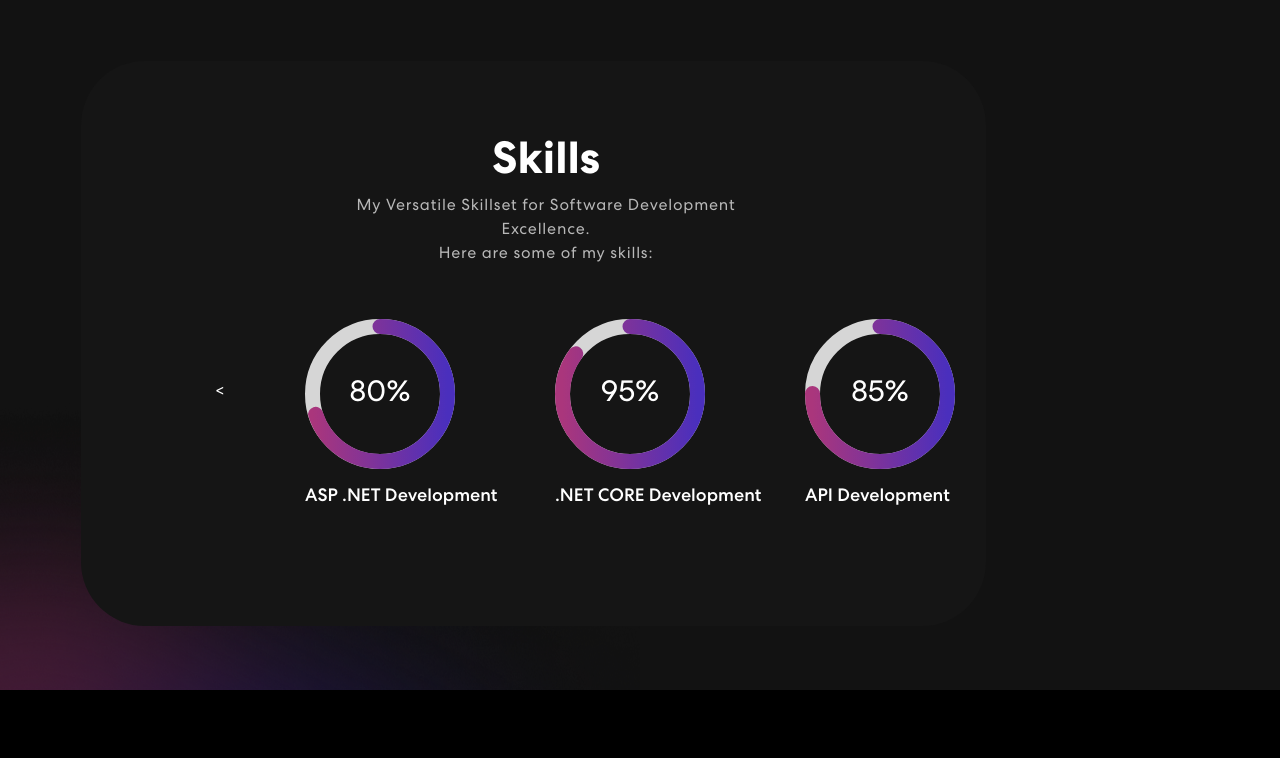
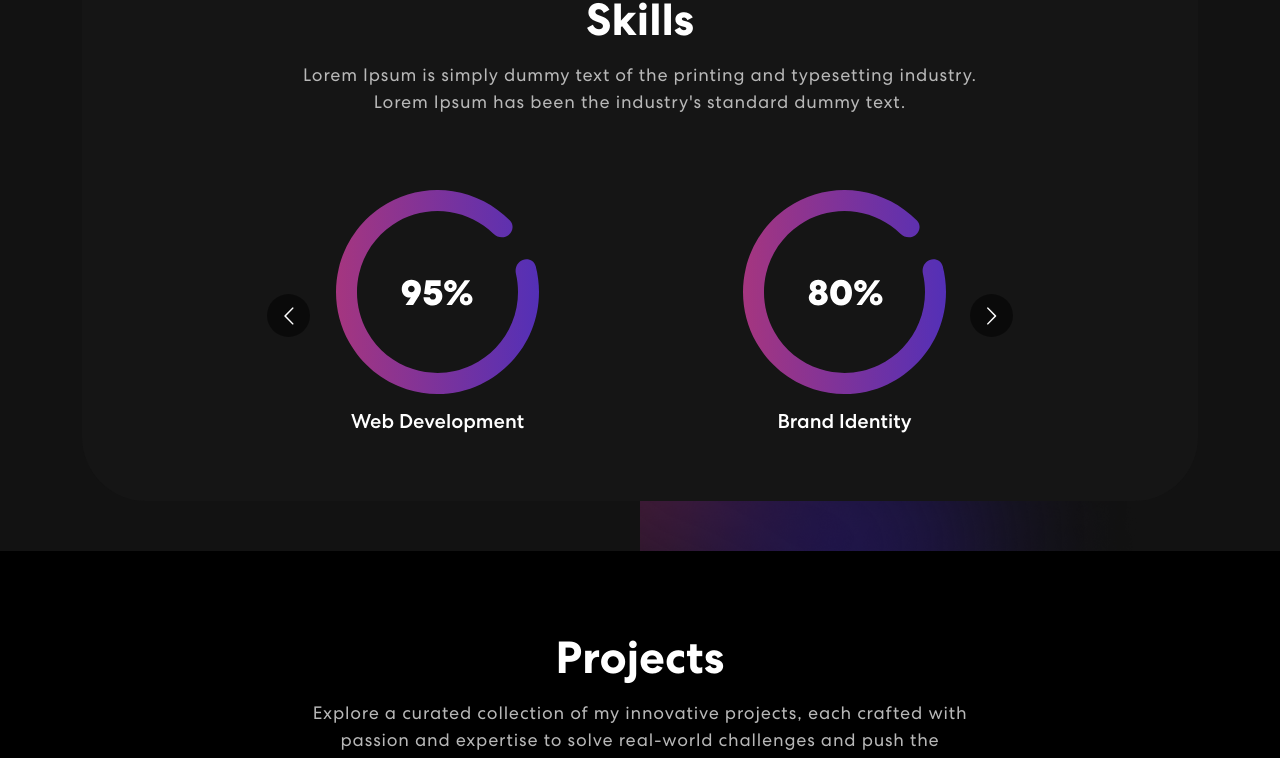
Before and after one commit to shahoodrehan/Portfolio, a React (Create React App) app: page / in a window 1280 px wide. Shown: the part 1396-2154 px from the top of the page. Built offline with nearby package versions, Linux system fonts and the light colour scheme.

Commit message:
skills section replaced

```diff
--- a/src/App.css
+++ b/src/App.css
@@ -560,10 +560,48 @@
 
 }
 
+.skill {
+  padding: 0 0 50px 0;
+  position: relative;
+}
+.skill-bx {
+  background: #151515;
+  border-radius: 64px;
+  text-align: center;
+  padding: 60px 50px;
+  margin-top: -60px;
+}
+.skill h2 {
+	font-size: 45px;
+	font-weight: 700;
+}
+.skill p {
+    color: #B8B8B8;
+    font-size: 18px;
+    letter-spacing: 0.8px;
+    line-height: 1.5em;
+    margin: 14px 0 75px 0;
+}
+.skill-slider {
+  width: 80%;
+  margin: 0 auto;
+  position: relative;
+}
+.skill-slider .item img {
+  width: 50%;
+  margin: 0 auto 15px auto;
+}
+.background-image-left {
+  top: 28%;
+  position: absolute;
+  bottom: 0;
+  width: 40%;
+  z-index: -4;
+}
 
 
 /**** Skills Css ****/
-
+/*
 .skill {
   margin-top: 10%;
   padding-left: 5px;
@@ -578,7 +616,7 @@
   top: 45%;
   position: absolute;
   bottom: 0;
-  left: 0; /* Aligns the image to the left side */
+  left: 0;
   width: 50%;
   z-index: -10;
 }
@@ -593,8 +631,8 @@
   padding-left: -20px;
   margin-top: -60px;
 
-  width: 90%; /* Set to 100% to take the full width */
-  display: block; /* Change to block to allow for width adjustment */
+  width: 90%;
+  display: block;
   overflow: hidden;
 }
 
@@ -653,13 +691,13 @@
 }
 .skill-slider {
   display: flex;
-  flex-wrap: nowrap; /* Prevent wrapping of items */
-  overflow-x: auto; /* Enable horizontal scrolling */
-  overflow-y: hidden; /* Hide vertical overflow */
+  flex-wrap: nowrap;
+  overflow-x: auto;
+  overflow-y: hidden;
   white-space: nowrap;
   gap:100px;
-  scrollbar-width: none;  /* Firefox */
-  -ms-overflow-style: none;  /* Internet Explorer and Edge */
+  scrollbar-width: none;
+  -ms-overflow-style: none;
 
 }
 
@@ -778,7 +816,7 @@
    margin-left: 4rem;
   }
 
-}
+} */
 
 
 
--- a/src/Components/Skills.js
+++ b/src/Components/Skills.js
@@ -1,68 +1,166 @@
-import React, { useRef, useEffect } from 'react';
-import { CircularProgressbar } from 'react-circular-progressbar';
-import 'react-circular-progressbar/dist/styles.css';
-import colorSharp from "../Assets/img/color-sharp.png";
+// import React, { useRef, useEffect } from 'react';
+// import { CircularProgressbar } from 'react-circular-progressbar';
+// import 'react-circular-progressbar/dist/styles.css';
+// import colorSharp from "../Assets/img/color-sharp.png";
+
+// export const Skills = () => {
+//     const scrollRef = useRef(null);
+
+//     const scroll = (direction) => {
+//         if (direction === 'left') {
+//             scrollRef.current.scrollBy({ left: -500, behavior: 'smooth' });
+//         } else {
+//             scrollRef.current.scrollBy({ left: 500, behavior: 'smooth' });
+//         }
+//     };
+
+//     const skills = [
+//         { name: 'ASP .NET Development', percentage: 80 },
+//         { name: '.NET CORE Development', percentage: 95 },
+//         { name: 'API Development', percentage: 85 },
+//         { name: 'Web Development', percentage: 80 },
+//         { name: 'WordPress Development', percentage: 70 },
+//         { name: 'Database Management', percentage: 85 },
+//         { name: 'Frontend Development', percentage: 55 },
+
+
+//     ];
+
+
+//     useEffect(() => {
+//         const options = {
+//             root: null,
+//             rootMargin: '0px',
+//             threshold: 0.5, // Adjust the threshold as needed
+//         };
+
+//         const handleIntersection = (entries, observer) => {
+//             entries.forEach(entry => {
+//                 if (entry.isIntersecting) {
+
+//                     animatePercentages();
+//                     observer.unobserve(entry.target);
+//                 }
+//             });
+//         };
+
+//         const animatePercentages = () => {
+
+//             skills.forEach((skill, index) => {
+//                 const percentageElement = document.getElementById(`percentage-${index}`);
+//                 if (percentageElement) {
+//                     const finalPercentage = skill.percentage;
+//                     percentageElement.style.transition = `stroke-dashoffset 1s ease-in-out`;
+//                     percentageElement.style.strokeDashoffset = 100 - finalPercentage; // Animate to the correct percentage
+//                 }
+//             });
+//         };
+
+//         const observer = new IntersectionObserver(handleIntersection, options);
+//         observer.observe(scrollRef.current);
+
+//         return () => {
+//             observer.disconnect();
+//         };
+//     }, [skills]);
+
+//     return (
+//         <section className="skill" id="skills">
+//             <div className="container">
+//                 <div className="row">
+//                     <div className="col-12">
+//                         <div className="skill-bx wow zoomIn">
+//                             <h2>Skills</h2>
+//                             <p>
+//                                 My Versatile Skillset for Software Development Excellence.
+//                                 <br /> Here are some of my skills:
+//                             </p>
+//                             <div className='skill-section scrollbar-hide '>
+
+//                                 <div className=' inner'>
+//                                     <button
+//                                         onClick={() => scroll('left')}
+//                                         className='b1'
+//                                     >
+//                                         {'<'}
+//                                     </button>
+//                                     <div className='skill-slider ' ref={scrollRef}>
+//                                         {skills.map((skill, index) => (
+//                                             <div className="item" key={index} style={{ width: 150, height: 500 }}>
+//                                                 <CircularProgressbar
+//                                                     value={skill.percentage - 10}  // Set to a value less than the actual percentage
+//                                                     text={`${skill.percentage}%`}
+//                                                     strokeWidth={10}
+//                                                     styles={{
+//                                                         path: {
+//                                                             stroke: `url(#gradient-${index})`, // Apply the gradient
+//                                                         },
+//                                                         text: {
+//                                                             fill: '#fff', // Text color
+//                                                         },
+//                                                     }}
+//                                                 />
+//                                                 <svg style={{ height: 0 }}>
+//                                                     <defs>
+//                                                         <linearGradient id={`gradient-${index}`} x1="0%" y1="0%" x2="100%" y2="0%">
+//                                                             <stop offset="-5.91%" style={{ stopColor: '#AA367C', stopOpacity: 1 }} />
+//                                                             <stop offset="111.58%" style={{ stopColor: '#4A2FBD', stopOpacity: 1 }} />
+//                                                         </linearGradient>
+//                                                     </defs>
+//                                                 </svg>
+//                                                 <h5>{skill.name}</h5>
+//                                             </div>
+//                                         ))}
+//                                     </div>
+
+//                                     <button
+//                                         onClick={() => scroll('right')}
+//                                         className='b2'
+//                                     >
+//                                         {'>'}
+//                                     </button>
+//                                 </div>
+
+
+//                             </div>
+//                         </div>
+//                     </div>
+//                 </div>
+//             </div>
+//             <img className="background-image" src={colorSharp} alt="Image" />
+//         </section>
+//     );
+// };
+
+import meter1 from "../assets/img/meter1.svg";
+import meter2 from "../assets/img/meter2.svg";
+import meter3 from "../assets/img/meter3.svg";
+import Carousel from 'react-multi-carousel';
+import 'react-multi-carousel/lib/styles.css';
+import arrow1 from "../assets/img/arrow1.svg";
+import arrow2 from "../assets/img/arrow2.svg";
+import colorSharp from "../assets/img/color-sharp.png"
 
 export const Skills = () => {
-    const scrollRef = useRef(null);
-
-    const scroll = (direction) => {
-        if (direction === 'left') {
-            scrollRef.current.scrollBy({ left: -500, behavior: 'smooth' });
-        } else {
-            scrollRef.current.scrollBy({ left: 500, behavior: 'smooth' });
+  const responsive = {
+    superLargeDesktop: {
+      // the naming can be any, depends on you.
+      breakpoint: { max: 4000, min: 3000 },
+      items: 5
+    },
+    desktop: {
+      breakpoint: { max: 3000, min: 1024 },
+      items: 3
+    },
+    tablet: {
+      breakpoint: { max: 1024, min: 464 },
+      items: 2
+    },
+    mobile: {
+      breakpoint: { max: 464, min: 0 },
+      items: 1
     }
   };
-
-    const skills = [
-        { name: 'ASP .NET Development', percentage: 80 },
-        { name: '.NET CORE Development', percentage: 95 },
-        { name: 'API Development', percentage: 85 },
-        { name: 'Web Development', percentage: 80 },
-        { name: 'WordPress Development', percentage: 70 },
-        { name: 'Database Management', percentage: 85 },
-        { name: 'Frontend Development', percentage: 55 },
-
-
-    ];
-
-
-    useEffect(() => {
-        const options = {
-            root: null,
-            rootMargin: '0px',
-            threshold: 0.5, // Adjust the threshold as needed
-        };
-
-        const handleIntersection = (entries, observer) => {
-            entries.forEach(entry => {
-                if (entry.isIntersecting) {
-
-                    animatePercentages();
-                    observer.unobserve(entry.target);
-                }
-            });
-        };
-
-        const animatePercentages = () => {
-
-            skills.forEach((skill, index) => {
-                const percentageElement = document.getElementById(`percentage-${index}`);
-                if (percentageElement) {
-                    const finalPercentage = skill.percentage;
-                    percentageElement.style.transition = `stroke-dashoffset 1s ease-in-out`;
-                    percentageElement.style.strokeDashoffset = 100 - finalPercentage; // Animate to the correct percentage
-                }
-            });
-        };
-
-        const observer = new IntersectionObserver(handleIntersection, options);
-        observer.observe(scrollRef.current);
-
-        return () => {
-            observer.disconnect();
-        };
-    }, [skills]);
 
   return (
     <section className="skill" id="skills">
@@ -71,63 +169,30 @@
                 <div className="col-12">
                     <div className="skill-bx wow zoomIn">
                         <h2>Skills</h2>
-                            <p>
-                                My Versatile Skillset for Software Development Excellence.
-                                <br /> Here are some of my skills:
-                            </p>
-                            <div className='skill-section scrollbar-hide '>
-
-                                <div className=' inner'>
-                                    <button
-                                        onClick={() => scroll('left')}
-                                        className='b1'
-                                    >
-                                        {'<'}
-                                    </button>
-                                    <div className='skill-slider ' ref={scrollRef}>
-                                        {skills.map((skill, index) => (
-                                            <div className="item" key={index} style={{ width: 150, height: 500 }}>
-                                                <CircularProgressbar
-                                                    value={skill.percentage - 10}  // Set to a value less than the actual percentage
-                                                    text={`${skill.percentage}%`}
-                                                    strokeWidth={10}
-                                                    styles={{
-                                                        path: {
-                                                            stroke: `url(#gradient-${index})`, // Apply the gradient
-                                                        },
-                                                        text: {
-                                                            fill: '#fff', // Text color
-                                                        },
-                                                    }}
-                                                />
-                                                <svg style={{ height: 0 }}>
-                                                    <defs>
-                                                        <linearGradient id={`gradient-${index}`} x1="0%" y1="0%" x2="100%" y2="0%">
-                                                            <stop offset="-5.91%" style={{ stopColor: '#AA367C', stopOpacity: 1 }} />
-                                                            <stop offset="111.58%" style={{ stopColor: '#4A2FBD', stopOpacity: 1 }} />
-                                                        </linearGradient>
-                                                    </defs>
-                                                </svg>
-                                                <h5>{skill.name}</h5>
+                        <p>Lorem Ipsum is simply dummy text of the printing and typesetting industry.<br></br> Lorem Ipsum has been the industry's standard dummy text.</p>
+                        <Carousel responsive={responsive} infinite={true} className="owl-carousel owl-theme skill-slider">
+                            <div className="item">
+                                <img src={meter1} alt="Image" />
+                                <h5>Web Development</h5>
                             </div>
-                                        ))}
+                            <div className="item">
+                                <img src={meter2} alt="Image" />
+                                <h5>Brand Identity</h5>
                             </div>
-
-                                    <button
-                                        onClick={() => scroll('right')}
-                                        className='b2'
-                                    >
-                                        {'>'}
-                                    </button>
+                            <div className="item">
+                                <img src={meter3} alt="Image" />
+                                <h5>Logo Design</h5>
                             </div>
-
-
+                            <div className="item">
+                                <img src={meter1} alt="Image" />
+                                <h5>Web Development</h5>
+                            </div>
+                        </Carousel>
                     </div>
                 </div>
             </div>
         </div>
-            </div>
-            <img className="background-image" src={colorSharp} alt="Image" />
+        <img className="background-image-left" src={colorSharp} alt="Image" />
     </section>
-    );
-};
+  )
+}
```
Lines whose indentation alone changed are shown as unchanged.
